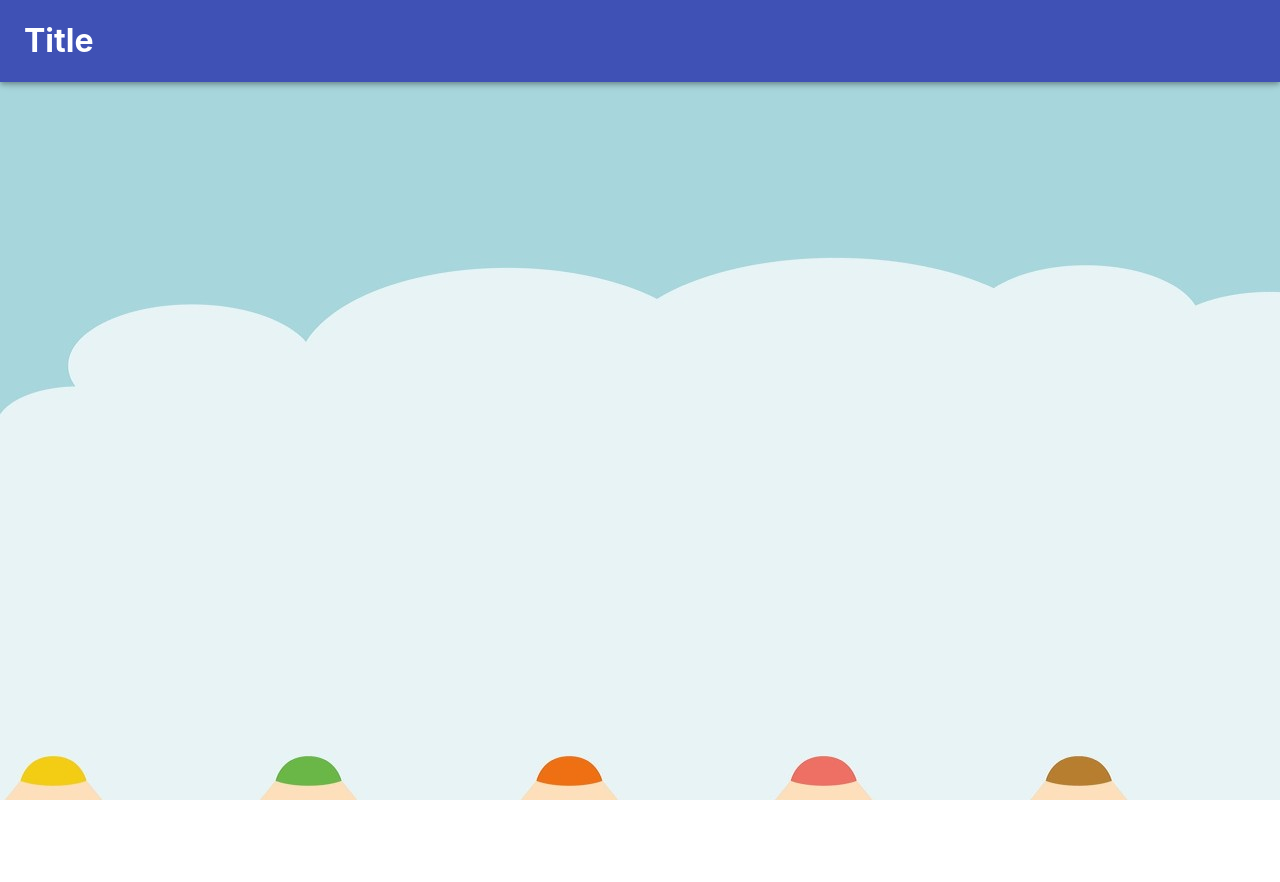
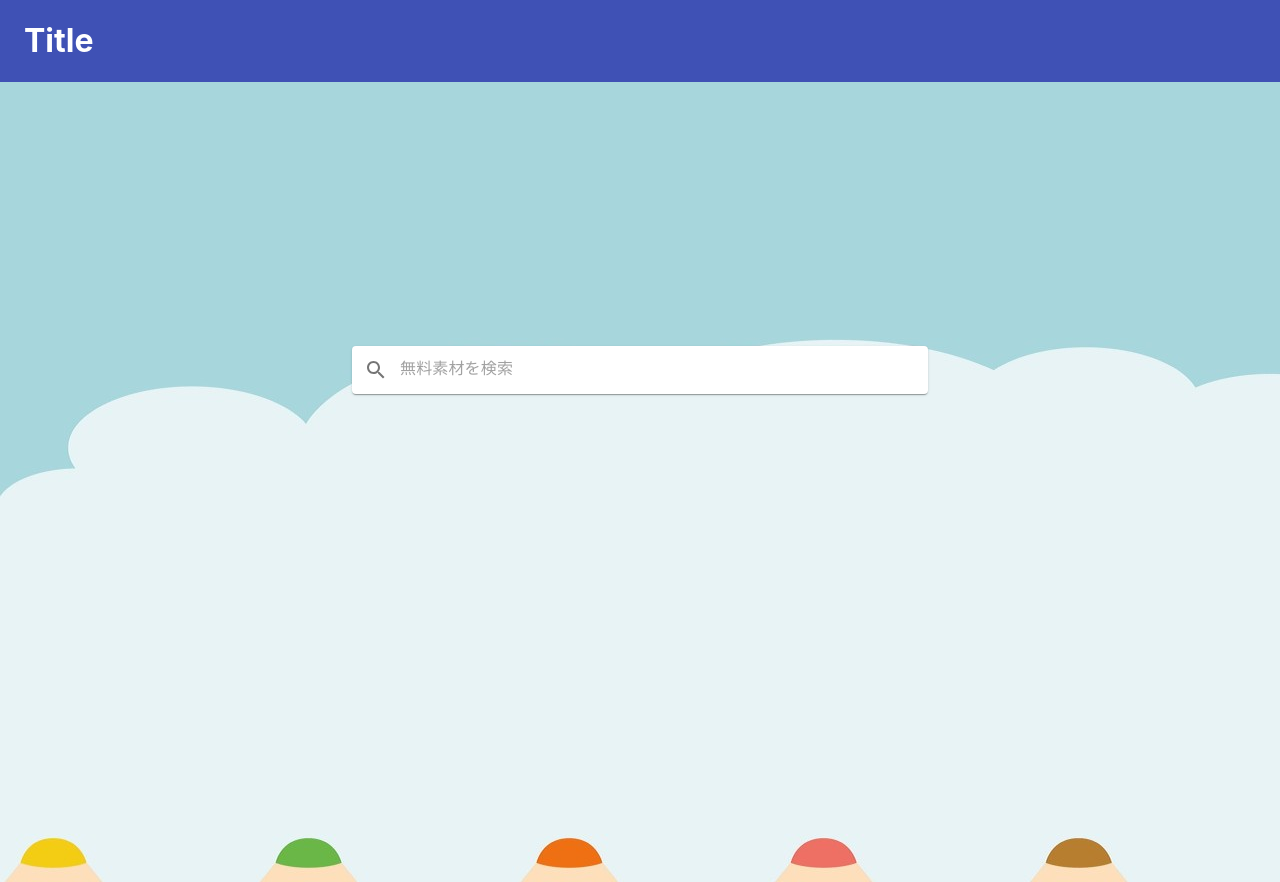
Before and after one commit to nakashi94/distribution_app, a React (Create React App) app: page / in a window 1280 px wide. Before the commit the page ends 800 px from the top, so only its background shows below. Built offline with nearby package versions, Linux system fonts and the light colour scheme.

Commit message:
add search window in TopMain.tsx

```diff
--- a/package.json
+++ b/package.json
@@ -4,6 +4,7 @@
   "private": true,
   "dependencies": {
     "@material-ui/core": "^4.12.3",
+    "@material-ui/icons": "^4.11.2",
     "@testing-library/jest-dom": "^5.15.0",
     "@testing-library/react": "^11.2.7",
     "@testing-library/user-event": "^12.8.3",
--- a/src/components/topPage/TopHeader.tsx
+++ b/src/components/topPage/TopHeader.tsx
@@ -4,7 +4,7 @@
 const TopHeader: FC = () => {
     return (
         <div>
-            <AppBar>
+            <AppBar position='static'>
                 <Toolbar>
                     <h1>Title</h1>
                 </Toolbar>
--- a/src/components/topPage/TopMain.tsx
+++ b/src/components/topPage/TopMain.tsx
@@ -1,5 +1,7 @@
 import React, {FC} from 'react';
 import {createStyles, makeStyles} from '@material-ui/core/styles';
+import {Paper, IconButton, InputBase} from '@material-ui/core';
+import SearchIcon from '@material-ui/icons/Search';
 import pencil from '../../assets/images/pencil.jpg';
 
 const useStyle = makeStyles(() =>
@@ -9,6 +11,14 @@
             backgroungSize: 'cover',
             height: '100vh',
         },
+
+        paper: {
+            position: 'relative',
+            marginLeft: 'auto',
+            marginRight: 'auto',
+            top: '33%',
+            width: "45%",
+        },
     }),
 )
 
@@ -17,7 +27,14 @@
     const classes = useStyle();
     return (
         <div className={classes.background}>
-
+            <Paper className={classes.paper}>
+                <IconButton type="submit">
+                    <SearchIcon />
+                </IconButton>
+                <InputBase
+                    placeholder="無料素材を検索"
+                />
+            </Paper>
         </div>
     )
 }
```
Also changed, not shown: 1 other file (tests, documents, lock files or other folders).
